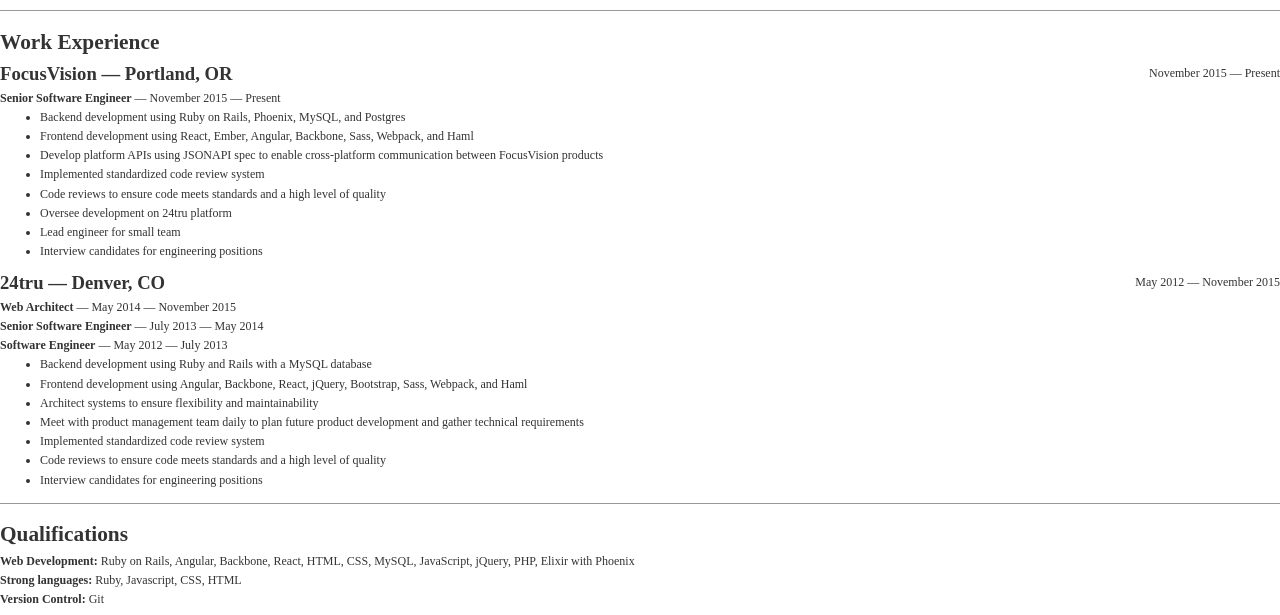
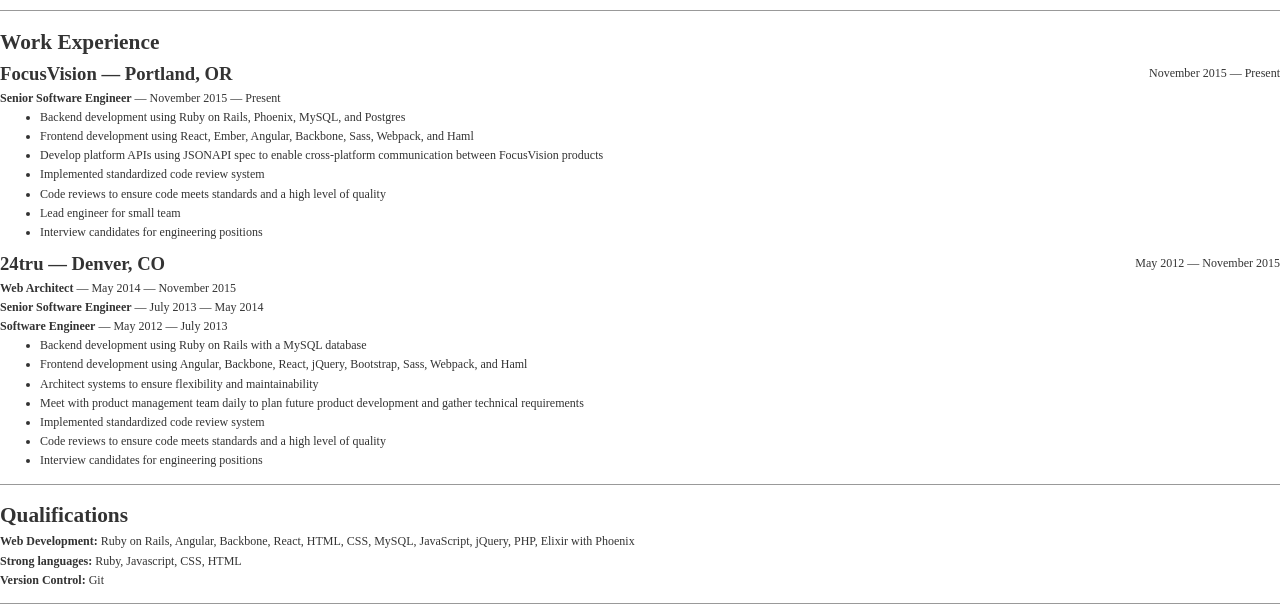
Before and after one commit to jerelmiller/resume, a plain HTML site: page resume.html in a window 1280 px wide. Shown: the part 169-784 px from the top of the page. Drawn offline with Linux system fonts and the light colour scheme.

Commit message:
More changes to bullets

```diff
--- a/resume.html
+++ b/resume.html
@@ -62,7 +62,6 @@
         <li>Develop platform APIs using JSONAPI spec to enable cross-platform communication between FocusVision products</li>
         <li>Implemented standardized code review system</li>
         <li>Code reviews to ensure code meets standards and a high level of quality</li>
-        <li>Oversee development on 24tru platform</li>
         <li>Lead engineer for small team</li>
         <li>Interview candidates for engineering positions</li>
       </ul>
@@ -93,7 +92,7 @@
       </div>
 
       <ul>
-        <li>Backend development using Ruby and Rails with a MySQL database</li>
+        <li>Backend development using Ruby on Rails with a MySQL database</li>
         <li>Frontend development using Angular, Backbone, React, jQuery, Bootstrap, Sass, Webpack, and Haml</li>
         <li>Architect systems to ensure flexibility and maintainability</li>
         <li>Meet with product management team daily to plan future product development and gather technical requirements</li>
```
